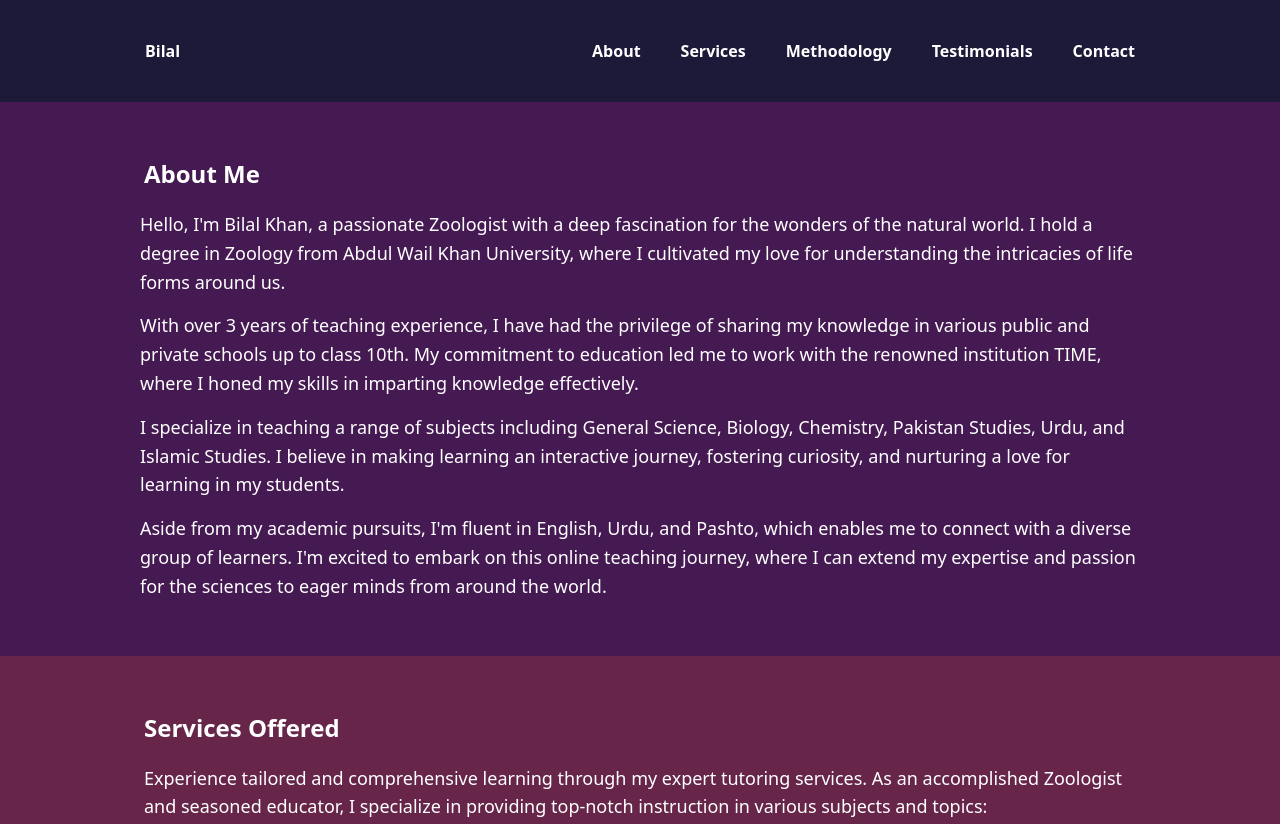
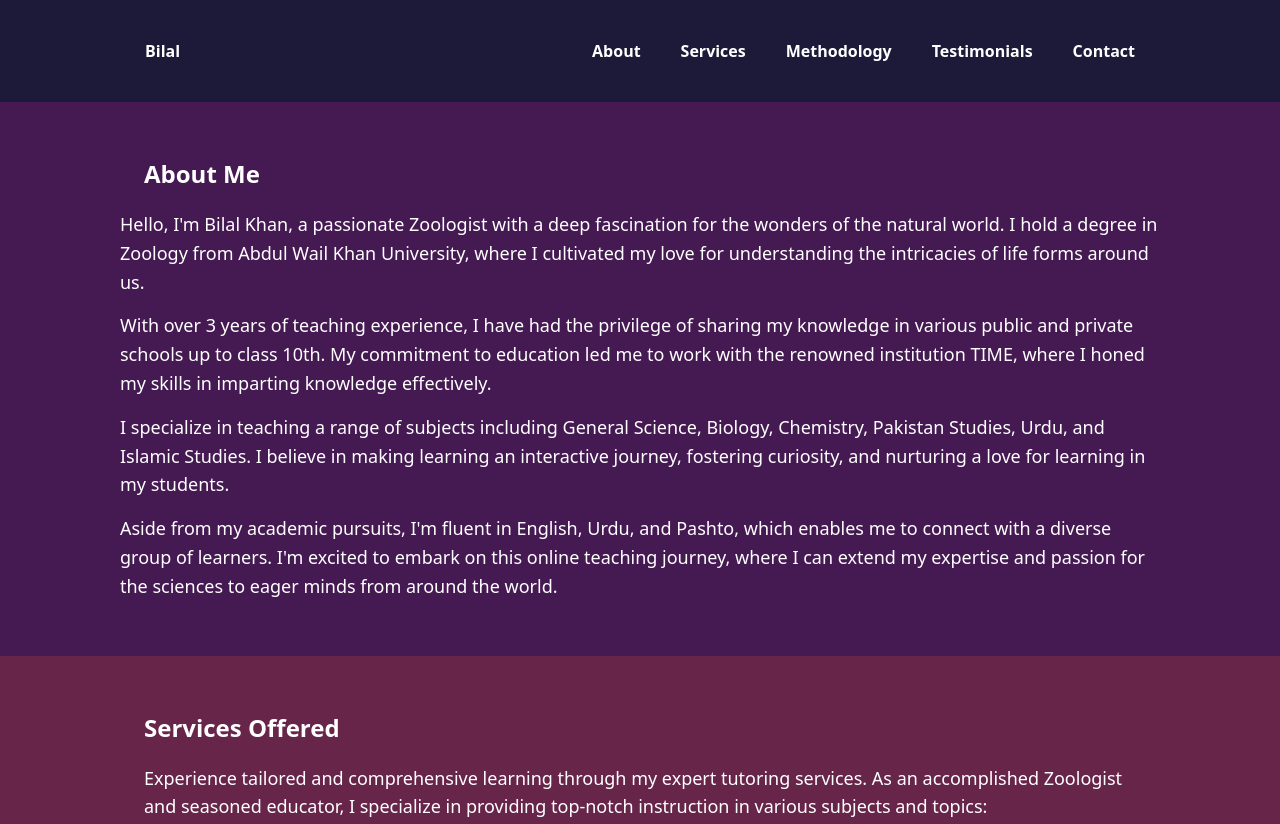
Before and after one commit to aziz6292/hire-bilal, a plain HTML site: page index.html in a window 1280 px wide. Shown: the top 824 px of the page. Drawn offline with Linux system fonts and the light colour scheme.

Commit message:
Update style.css

```diff
--- a/style.css
+++ b/style.css
@@ -80,10 +80,11 @@ p {
 }
 
 #about p {
+  text-align: left;
   font-size: 18px;
   line-height: 1.6;
   margin-bottom: 15px;
-  margin: 15px 120px;
+  margin: 15px 100px;
 }
 
 #about ul {
```
